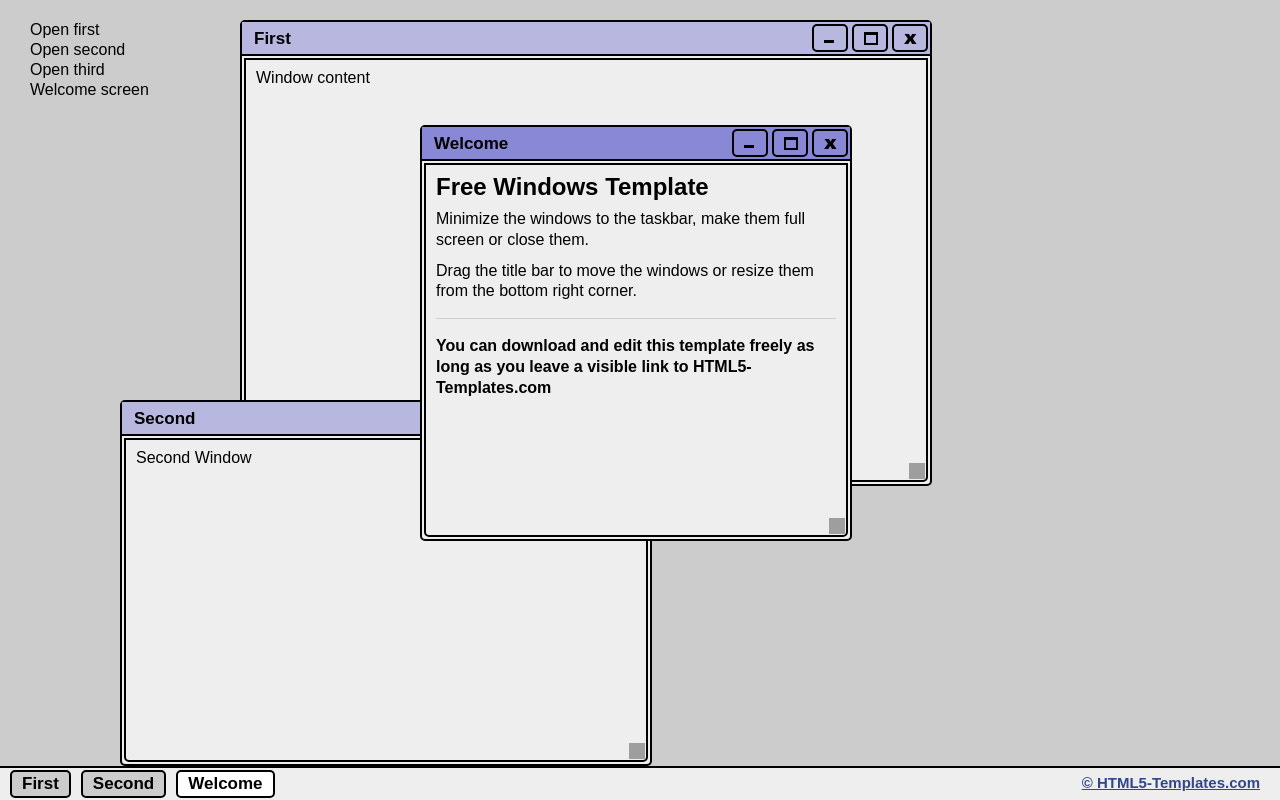
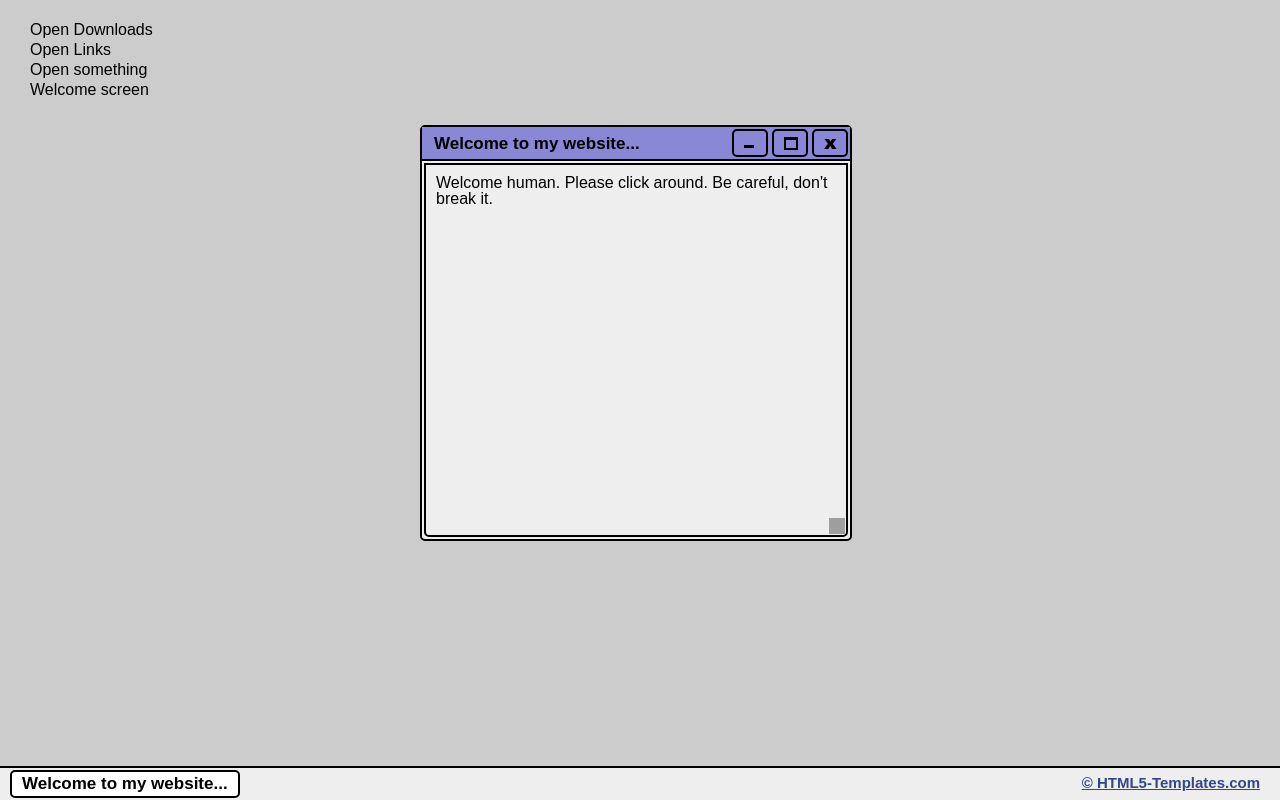
Before and after one commit to mteears/mteears.github.io, a plain HTML site: page index.html in a window 1280 px wide. Drawn offline with nearby package versions, Linux system fonts and the light colour scheme; grey boxes are pictures that could not be loaded.

Commit message:
new changes actual data
stuff goes here

```diff
--- a/index.html
+++ b/index.html
@@ -14,30 +14,26 @@
 </head>
 <body>
 	<div id="desktop">
-		<div class="window" data-title="First">
-			Window content
+		<div class="window closed" data-title="Downloads">
+            <p style="text-align: left;"><a href="http://m4t.cc/w.wav">scream.wav</a></p>
 		</div>
-		<div class="window" data-title="Second">
-			Second Window
+		<div class="window closed" data-title="Links">
+			Insert Links Here
 		</div>
 		<div class="window closed" data-title="Third">
-			Third window starts closed
+			some stuff for the third window
 		</div>
-		<div class="window" data-title="Welcome">
-			<h1>Free Windows Template</h1>
-			<p>Minimize the windows to the taskbar, make them full screen or close them.</p>
-			<p>Drag the title bar to move the windows or resize them from the bottom right corner.</p>
-			<hr />
-			<p><strong>You can download and edit this template freely as long as you leave a visible link to HTML5-Templates.com</strong></p>
+		<div class="window" data-title="Welcome to my website...">
+			Welcome human.  Please click around.  Be careful, don't break it.
 		</div>
 
 		<div id="taskbar">
 		</div>
 
 		<div id="icons">
-			<a class="openWindow" data-id="0">Open first</a>
-			<a class="openWindow" data-id="1">Open second</a>
-			<a class="openWindow" data-id="2">Open third</a>
+			<a class="openWindow" data-id="0">Open Downloads</a>
+			<a class="openWindow" data-id="1">Open Links</a>
+			<a class="openWindow" data-id="2">Open something</a>
 			<a class="openWindow" data-id="3">Welcome screen</a>
 		</div>
 		<a href="https://html5-templates.com/" rel="nofollow" target="_blank" id="templateLink">&copy; HTML5-Templates.com</a>
```
